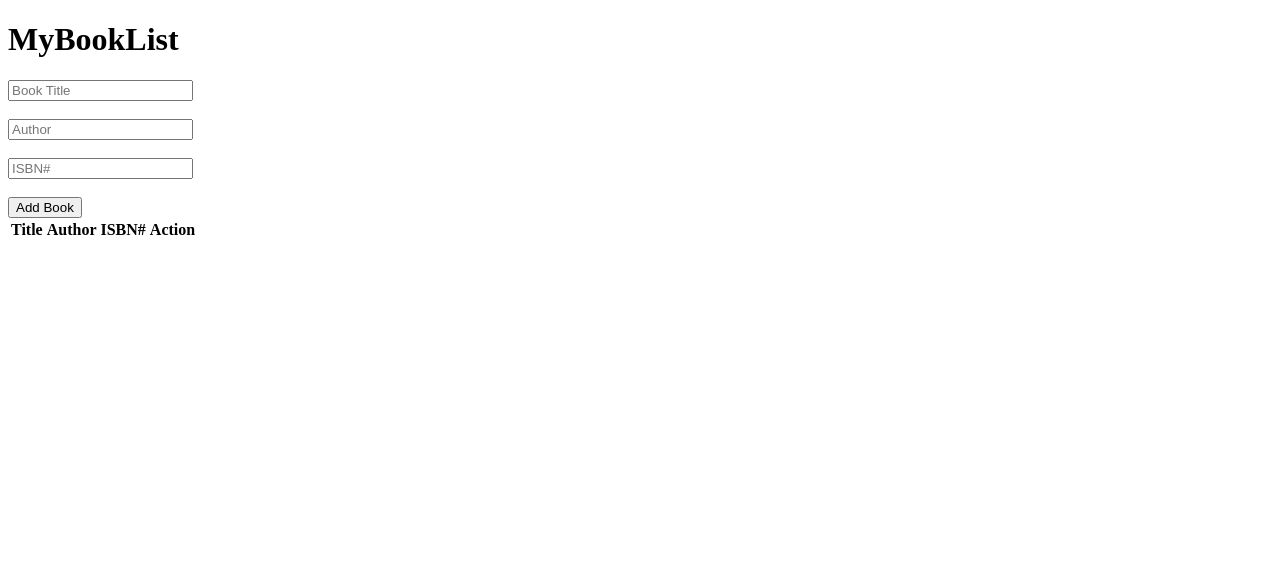
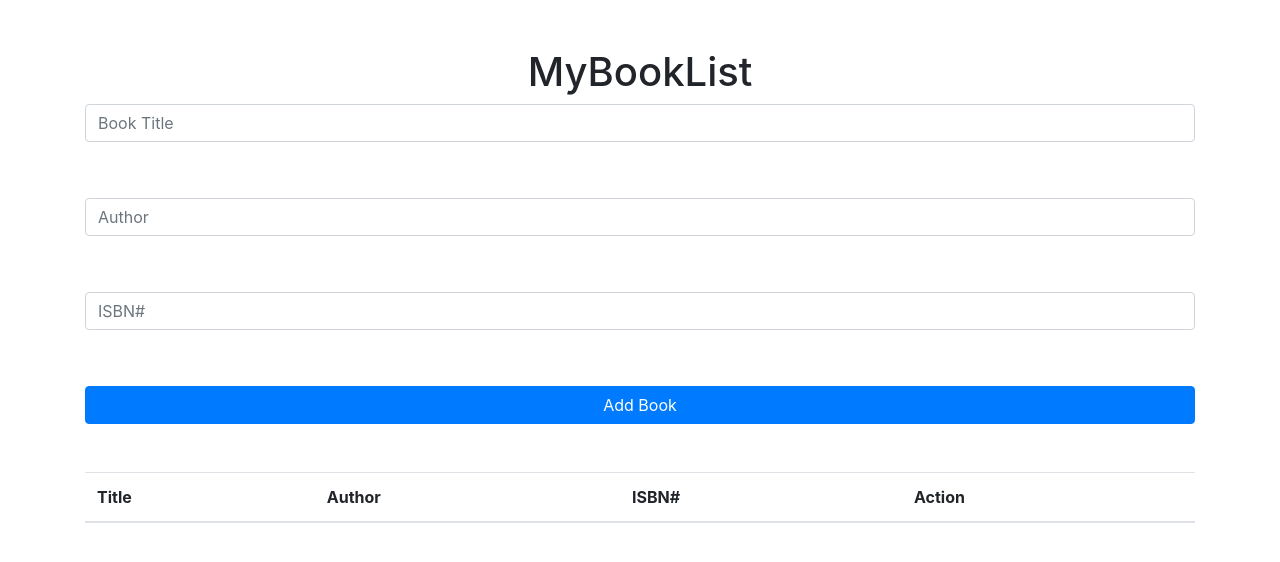
Before and after one commit to acciojob/book-list-ranitchakraborty1, a website: page main.html in a window 1280 px wide. Drawn offline with nearby package versions, Linux system fonts and the light colour scheme.

Commit message:
created a submission

```diff
--- a/main.html
+++ b/main.html
@@ -4,6 +4,8 @@
 
 <head>
 	<link rel="stylesheet" href="styles.css">
+	 <link rel="stylesheet" href="https://maxcdn.bootstrapcdn.com/bootstrap/4.5.2/css/bootstrap.min.css">
+</head>
 </head>
 
 <body>
```
